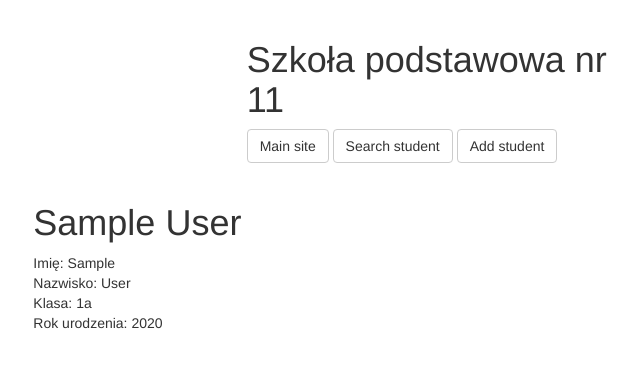
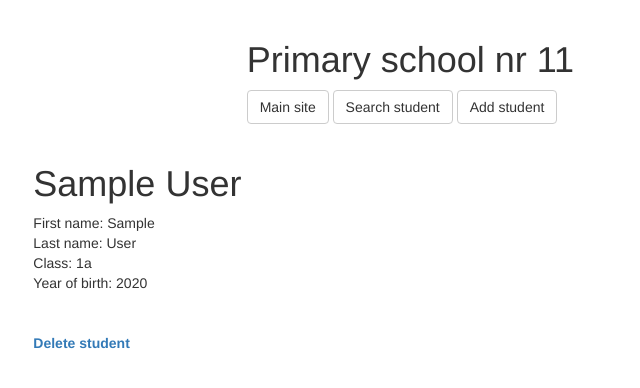
Before and after one commit to pkochanowicz/students, a Django app: page /student/1 in a window 1280 px wide. Shown: the top 388 px of the page, without its empty margins (195-835 px from the left). Run offline with Django 3.2, Linux system fonts and the light colour scheme; tables that the repository leaves empty hold one stand-in row (values such as "Sample post"); some libraries are stand-ins or nearby versions.

Commit message:
add student validation added

```diff
--- a/students/views.py
+++ b/students/views.py
@@ -81,6 +81,10 @@ class AddStudent(View):
             last_name = form.cleaned_data['last_name']
             school_class = form.cleaned_data['school_class']
             year_of_birth = form.cleaned_data['year_of_birth']
+            if Student.objects.filter(first_name=first_name, last_name=last_name).exists():
+                message = "Student with that name is already registered."
+                return render(request, 'add_student.html', {"form": form,
+                                                            "message": message})
             new_student = Student.objects.create(
                             first_name=first_name,
                             last_name=last_name,
@@ -89,3 +93,10 @@ class AddStudent(View):
             return redirect("/student/{}".format(new_student.id))
         else:
             return render(request, 'add_student.html', {"form": form})
+
+class StudentDeleteView(View):
+    @method_decorator(login_required)
+    def get(self, request, student_id):
+        student = Student.objects.get(id=student_id)
+        student.delete()
+        return redirect("/")
--- a/templates/add_student.html
+++ b/templates/add_student.html
@@ -8,5 +8,6 @@
     {{ form }}
     <input type="submit" value="Add">
     </form>
+    {{ message }}
 </body>
 {% endblock %}
--- a/templates/base.html
+++ b/templates/base.html
@@ -8,7 +8,7 @@
 <body>
   <br>
   <div class="menu-navigation centered col-xs-8 col-sm-4 col-md-4 col-lg-4 col-xs-offset-2 col-sm-offset-4 col-md-offset-4 col-lg-offset-4">
-    <h1>Szkoła podstawowa nr 11</h1>
+    <h1>Primary school nr 11</h1>
     <a href='/' class="btn btn-default" role="button">Main site</a>
     <a href='/search_student/' class="btn btn-default">Search student</a>
     <a href='/add_student/' class="btn btn-default">Add student</a>
--- a/templates/search.html
+++ b/templates/search.html
@@ -8,7 +8,7 @@
     <input type="submit" value="Search">
     <a href="?clear=true">x</a>
     </form>
-    <p>Sort according to: <a class="glyphicon" href="?order_by=first_name">first name</a> <a class="glyphicon" href="?order_by=last_name">last name</a> <br>
+    <p>Sort by: <a class="glyphicon" href="?order_by=first_name">first name</a> <a class="glyphicon" href="?order_by=last_name">last name</a> <br>
       {% for student in students %}
           <li><a href='/student/{{ student.id }}'>{{ student.first_name }} {{ student.last_name }} <br>
       {% endfor %}
--- a/templates/student.html
+++ b/templates/student.html
@@ -9,10 +9,12 @@
 </head>
 <body>
     <h1>{{ student.first_name }} {{ student.last_name }}</h1>
-        Imię: {{ student.first_name }}<br>
-        Nazwisko: {{ student.last_name }}<br>
-        Klasa: {{ class_name }}<br>
-        Rok urodzenia: {{ student.year_of_birth }}<br>
+        First name: {{ student.first_name }}<br>
+        Last name: {{ student.last_name }}<br>
+        Class: {{ class_name }}<br>
+        Year of birth: {{ student.year_of_birth }}<br>
+        <br><br>
+        <a href='/delete_student/{{ student.id }}'><strong>Delete student</strong></a>
 </body>
 </html>
 {% endblock %}
--- a/trail/urls.py
+++ b/trail/urls.py
@@ -17,7 +17,7 @@ from django.conf.urls import url
 from django.contrib import admin
 
 from students.views import SchoolView, SchoolClassView, StudentView, AddStudent,\
-search_student
+ StudentDeleteView, search_student
 
 urlpatterns = [
     url(r'^admin/', admin.site.urls),
@@ -25,6 +25,7 @@ urlpatterns = [
     url(r'^class/(?P<school_class>(\d)+)$', SchoolClassView.as_view(), name="school_class"),
     url(r'^student/(?P<student_id>(\d+))$', StudentView.as_view(), name="student_view"),
     url(r'^add_student/', AddStudent.as_view(), name="add_student"),
+    url(r'^delete_student/(?P<student_id>(\d+))$', StudentDeleteView.as_view(), name='warhammer-hero-delete'),
     url(r'^search_student/$', search_student, name="search_student"),
 
 ]
```
